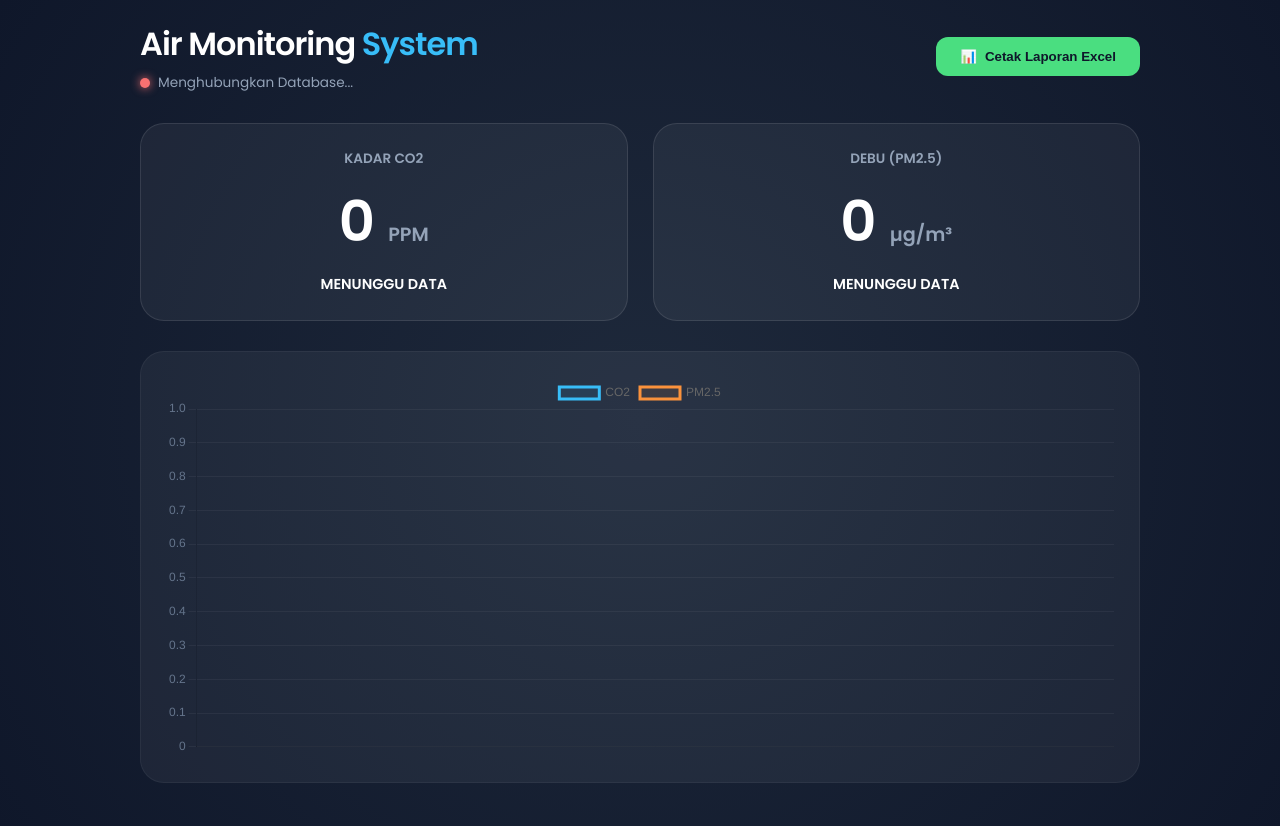
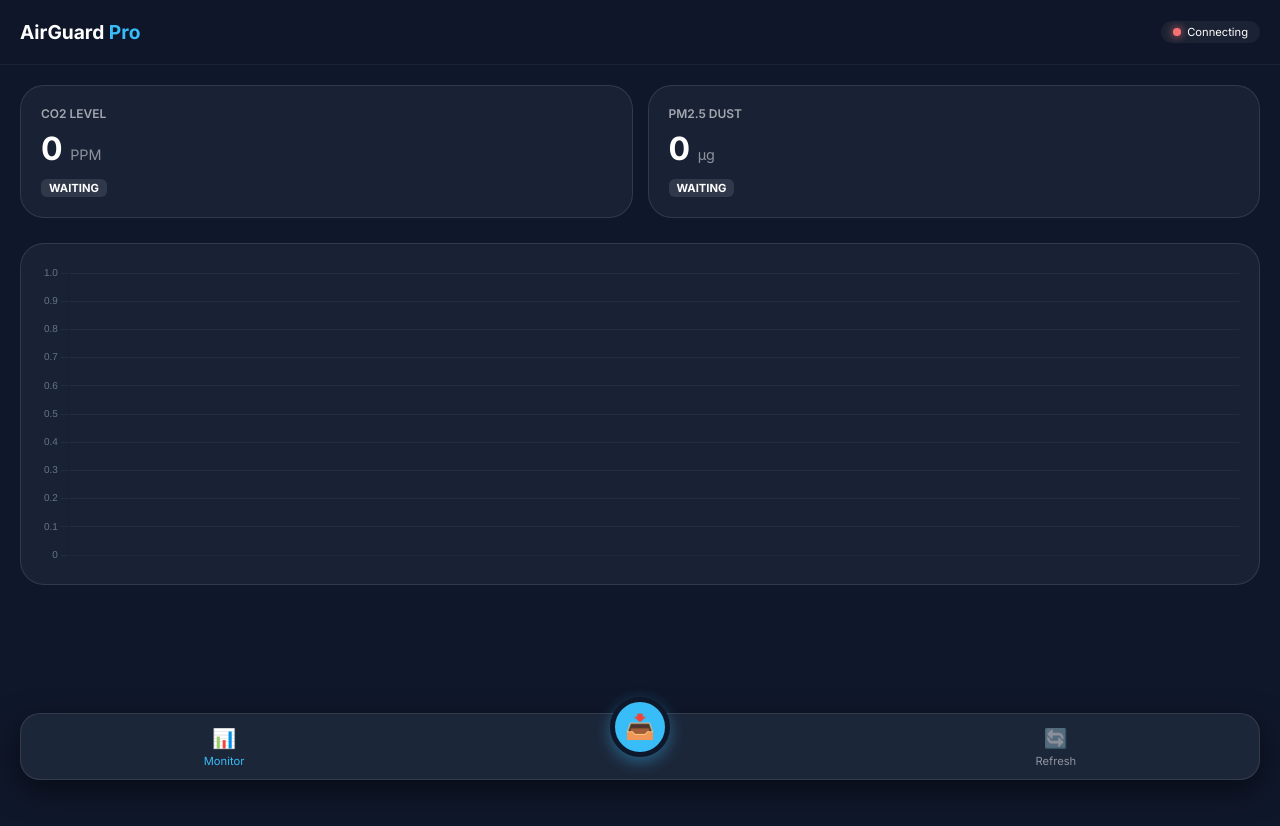
Before and after one commit to risaldijufri141/monitoring_kualitas_udara, a plain HTML site: page index.html in a window 1280 px wide. After the commit the page ends 800 px from the top, so only its background shows below. Drawn offline with nearby package versions, Linux system fonts and the light colour scheme; no server answers.

Commit message:
Add files via upload

```diff
--- a/index.html
+++ b/index.html
@@ -2,255 +2,310 @@
 <html lang="id">
 <head>
     <meta charset="UTF-8">
-    <meta name="viewport" content="width=device-width, initial-scale=1.0">
-    <title>Air Guard Pro - Realtime Dashboard</title>
+    <meta name="viewport" content="width=device-width, initial-scale=1.0, maximum-scale=1.0, user-scalable=no">
+    <meta name="theme-color" content="#0f172a">
+    <meta name="apple-mobile-web-app-capable" content="yes">
+    <meta name="apple-mobile-web-app-status-bar-style" content="black-translucent">
+    <title>AirGuard Pro App</title>
 
     <script src="https://www.gstatic.com/firebasejs/8.10.1/firebase-app.js"></script>
     <script src="https://www.gstatic.com/firebasejs/8.10.1/firebase-database.js"></script>
     <script src="https://cdn.jsdelivr.net/npm/chart.js"></script>
     <script src="https://cdnjs.cloudflare.com/ajax/libs/xlsx/0.18.5/xlsx.full.min.js"></script>
-    <link href="https://fonts.googleapis.com/css2?family=Poppins:wght@300;400;600&display=swap" rel="stylesheet">
+    <link href="https://fonts.googleapis.com/css2?family=Inter:wght@400;600;700&display=swap" rel="stylesheet">
 
     <style>
         :root {
-            --bg-color: #0f172a;
-            --card-bg: rgba(255, 255, 255, 0.05);
-            --primary-blue: #38bdf8;
+            --primary: #38bdf8;
+            --bg: #0f172a;
+            --card: rgba(30, 41, 59, 0.7);
             --success: #4ade80;
             --danger: #f87171;
-            --text-muted: #94a3b8;
         }
 
         body {
-            font-family: 'Poppins', sans-serif;
-            background-color: var(--bg-color);
-            background-image: radial-gradient(circle at 50% 50%, #1e293b 0%, #0f172a 100%);
-            color: white; margin: 0; min-height: 100vh; padding: 20px;
+            font-family: 'Inter', sans-serif;
+            background: var(--bg);
+            color: white;
+            margin: 0;
+            padding: 0;
+            overflow-x: hidden;
+            -webkit-tap-highlight-color: transparent;
         }
 
-        .container { max-width: 1000px; margin: 0 auto; }
+        /* App Header */
+        .app-header {
+            position: sticky;
+            top: 0;
+            background: rgba(15, 23, 42, 0.8);
+            backdrop-filter: blur(10px);
+            padding: 20px;
+            display: flex;
+            justify-content: space-between;
+            align-items: center;
+            z-index: 100;
+            border-bottom: 1px solid rgba(255,255,255,0.05);
+        }
 
-        header { display: flex; justify-content: space-between; align-items: center; margin-bottom: 30px; }
+        .brand { font-weight: 700; font-size: 1.2rem; }
+        .brand span { color: var(--primary); }
 
-        .status-badge {
-            background: var(--card-bg); padding: 8px 16px; border-radius: 20px;
-            font-size: 0.8rem; display: flex; align-items: center; gap: 8px;
+        .status-pill {
+            padding: 4px 12px;
+            border-radius: 20px;
+            font-size: 0.7rem;
+            display: flex;
+            align-items: center;
+            gap: 6px;
+            background: rgba(255,255,255,0.05);
+        }
+
+        .dot { width: 8px; height: 8px; border-radius: 50%; }
+        .online { background: var(--success); box-shadow: 0 0 8px var(--success); }
+        .offline { background: var(--danger); box-shadow: 0 0 8px var(--danger); }
+
+        /* Main Content */
+        .app-container { padding: 20px; padding-bottom: 100px; }
+
+        .app-grid {
+            display: grid;
+            grid-template-columns: 1fr 1fr;
+            gap: 15px;
+            margin-bottom: 25px;
+        }
+
+        .app-card {
+            background: var(--card);
+            border-radius: 24px;
+            padding: 20px;
+            border: 1px solid rgba(255,255,255,0.1);
+            position: relative;
+            overflow: hidden;
+        }
+
+        .card-label { color: var(--text-muted); font-size: 0.75rem; font-weight: 600; opacity: 0.6; }
+        .card-value { font-size: 2rem; font-weight: 700; margin: 8px 0; }
+        .card-unit { font-size: 0.9rem; font-weight: 400; opacity: 0.5; }
+        .card-status { font-size: 0.7rem; font-weight: 700; padding: 2px 8px; border-radius: 6px; background: rgba(255,255,255,0.1); display: inline-block; }
+
+        /* Chart Section */
+        .chart-container {
+            background: var(--card);
+            border-radius: 24px;
+            padding: 20px;
+            height: 300px;
             border: 1px solid rgba(255,255,255,0.1);
         }
-        .dot { height: 10px; width: 10px; border-radius: 50%; transition: 0.3s; }
-        .dot-online { background: var(--success); box-shadow: 0 0 10px var(--success); }
-        .dot-offline { background: var(--danger); box-shadow: 0 0 10px var(--danger); }
 
-        .grid { display: grid; grid-template-columns: repeat(auto-fit, minmax(280px, 1fr)); gap: 25px; }
-        .card { background: var(--card-bg); padding: 25px; border-radius: 24px; border: 1px solid rgba(255,255,255,0.1); text-align: center; }
-        .value { font-size: 3.5rem; font-weight: 600; margin: 10px 0; }
-        .unit { font-size: 1.2rem; color: var(--text-muted); }
+        /* Bottom Navigation Bar */
+        .bottom-nav {
+            position: fixed;
+            bottom: 20px;
+            left: 20px;
+            right: 20px;
+            background: rgba(30, 41, 59, 0.9);
+            backdrop-filter: blur(15px);
+            height: 65px;
+            border-radius: 20px;
+            display: flex;
+            justify-content: space-around;
+            align-items: center;
+            border: 1px solid rgba(255,255,255,0.1);
+            box-shadow: 0 10px 30px rgba(0,0,0,0.5);
+            z-index: 1000;
+        }
 
-        .btn-excel {
-            background: var(--success); color: #0f172a; padding: 12px 24px;
-            border-radius: 12px; border: none; font-weight: 600; cursor: pointer;
-            transition: 0.3s; display: flex; align-items: center; gap: 8px;
+        .nav-item {
+            text-align: center;
+            color: white;
+            opacity: 0.5;
+            text-decoration: none;
+            font-size: 0.7rem;
+            display: flex;
+            flex-direction: column;
+            gap: 4px;
+            cursor: pointer;
         }
-        .btn-excel:hover { transform: translateY(-2px); box-shadow: 0 4px 15px rgba(74, 222, 128, 0.3); }
 
-        .chart-section { background: var(--card-bg); margin-top: 30px; padding: 25px; border-radius: 24px; height: 380px; border: 1px solid rgba(255,255,255,0.05); }
+        .nav-item.active { opacity: 1; color: var(--primary); }
+        .nav-icon { font-size: 1.2rem; }
 
-        .good { color: var(--success); }
-        .critical { color: var(--danger); }
-        .offline-text { opacity: 0.2; }
+        /* Excel Button Specific */
+        #btn-export {
+            background: var(--primary);
+            color: var(--bg);
+            width: 50px;
+            height: 50px;
+            border-radius: 50%;
+            display: flex;
+            align-items: center;
+            justify-content: center;
+            margin-top: -40px;
+            border: 5px solid var(--bg);
+            box-shadow: 0 5px 15px rgba(56, 189, 248, 0.4);
+        }
+
+        @keyframes pulse {
+            0% { transform: scale(1); }
+            50% { transform: scale(1.05); }
+            100% { transform: scale(1); }
+        }
+        .critical-val { color: var(--danger); animation: pulse 1s infinite; }
     </style>
 </head>
 <body>
 
-    <div class="container">
-        <header>
-            <div>
-                <h1 style="margin:0; letter-spacing: -1px;">Air Monitoring <span style="color: var(--primary-blue);">System</span></h1>
-                <div style="display: flex; align-items: center; gap: 8px; margin-top: 5px;">
-                    <div id="conn-dot" class="dot dot-offline"></div>
-                    <span id="conn-text" style="color: var(--text-muted); font-size: 0.85rem;">Menghubungkan Database...</span>
+    <header class="app-header">
+        <div class="brand">AirGuard <span>Pro</span></div>
+        <div class="status-pill">
+            <div id="status-dot" class="dot offline"></div>
+            <span id="status-text">Connecting</span>
         </div>
-            </div>
-            <button class="btn-excel" onclick="exportToExcel()">
-                <span>📊</span> Cetak Laporan Excel
-            </button>
     </header>
 
-        <div class="grid">
-            <div class="card">
-                <div style="color: var(--text-muted); font-size: 0.85rem; font-weight: 600;">KADAR CO2</div>
-                <div id="co2-val" class="value">0 <span class="unit">PPM</span></div>
-                <div id="co2-status" style="font-weight: bold; font-size: 0.9rem;">MENUNGGU DATA</div>
+    <main class="app-container">
+        <div class="app-grid">
+            <div class="app-card">
+                <div class="card-label">CO2 LEVEL</div>
+                <div id="co2-val" class="card-value">0 <span class="card-unit">PPM</span></div>
+                <div id="co2-st" class="card-status">WAITING</div>
             </div>
-            <div class="card">
-                <div style="color: var(--text-muted); font-size: 0.85rem; font-weight: 600;">DEBU (PM2.5)</div>
-                <div id="pm-val" class="value">0 <span class="unit">µg/m³</span></div>
-                <div id="pm-status" style="font-weight: bold; font-size: 0.9rem;">MENUNGGU DATA</div>
+            <div class="app-card">
+                <div class="card-label">PM2.5 DUST</div>
+                <div id="pm-val" class="card-value">0 <span class="card-unit">µg</span></div>
+                <div id="pm-st" class="card-status">WAITING</div>
             </div>
         </div>
 
-        <div class="chart-section">
-            <canvas id="airChart"></canvas>
+        <div class="chart-container">
+            <canvas id="mainChart"></canvas>
         </div>
+    </main>
+
+    <nav class="bottom-nav">
+        <div class="nav-item active">
+            <span class="nav-icon">📊</span>
+            <span>Monitor</span>
         </div>
+        <div onclick="exportToExcel()" id="btn-export">
+            <span style="font-size: 1.5rem;">📥</span>
+        </div>
+        <div class="nav-item" onclick="window.location.reload()">
+            <span class="nav-icon">🔄</span>
+            <span>Refresh</span>
+        </div>
+    </nav>
 
     <script>
-    // --- KONFIGURASI FIREBASE ANDA ---
+        // --- Firebase Config ---
         const firebaseConfig = {
             apiKey: "AIzaSyAeNo2FiRyRsYkt3yNlaoTjKYehA8KDiV8",
-        authDomain: "air-quality-monitoring-97365.firebaseapp.com",
             databaseURL: "https://air-quality-monitoring-97365-default-rtdb.asia-southeast1.firebasedatabase.app",
             projectId: "air-quality-monitoring-97365",
-        storageBucket: "air-quality-monitoring-97365.firebasestorage.app",
-        messagingSenderId: "590239845593",
-        appId: "1:590239845593:web:3ed3af84a5d260afbc02c8",
-        measurementId: "G-JRT6KTCJ4J"
         };
-
         firebase.initializeApp(firebaseConfig);
         const db = firebase.database();
 
         let chart;
-    let excelBuffer = [];
-    let lastActive = Date.now();
-    let isSystemDown = true;
+        let excelData = [];
+        let lastSync = Date.now();
 
-    // --- DETEKSI OFFLINE (Auto-Zero jika 15 detik tidak ada data) ---
-    setInterval(() => {
-        if (!isSystemDown && (Date.now() - lastActive > 15000)) {
-            triggerOffline();
+        // Initialize App
+        function initApp() {
+            const ctx = document.getElementById('mainChart').getContext('2d');
+            chart = new Chart(ctx, {
+                type: 'line',
+                data: { labels: [], datasets: [
+                    { label: 'CO2', borderColor: '#38bdf8', data: [], tension: 0.4, fill: true, backgroundColor: 'rgba(56, 189, 248, 0.05)', pointRadius: 0 },
+                    { label: 'PM2.5', borderColor: '#fb923c', data: [], tension: 0.4, fill: true, backgroundColor: 'rgba(251, 146, 60, 0.05)', pointRadius: 0 }
+                ]},
+                options: {
+                    responsive: true, maintainAspectRatio: false,
+                    plugins: { legend: { display: false } },
+                    scales: {
+                        x: { grid: { display: false }, ticks: { color: '#64748b', font: { size: 10 } } },
+                        y: { grid: { color: 'rgba(255,255,255,0.05)' }, ticks: { color: '#64748b', font: { size: 10 } } }
                     }
-    }, 5000);
-
-    function triggerOffline() {
-        isSystemDown = true;
-        document.getElementById('conn-dot').className = "dot dot-offline";
-        document.getElementById('conn-text').innerText = "Status: Perangkat Offline";
-
-        document.getElementById('co2-val').innerHTML = `0 <span class="unit">PPM</span>`;
-        document.getElementById('pm-val').innerHTML = `0 <span class="unit">µg/m³</span>`;
-        document.getElementById('co2-val').classList.add('offline-text');
-        document.getElementById('pm-val').classList.add('offline-text');
-
-        document.getElementById('co2-status').innerText = "OFFLINE";
-        document.getElementById('pm-status').innerText = "OFFLINE";
                 }
-
-    // --- INISIALISASI MONITORING ---
-    function init() {
-        initChart();
-
-        // Mengambil data dari path 'monitoring' secara Realtime
-        db.ref('monitoring').on('value', snapshot => {
-            if (!snapshot.exists()) {
-                document.getElementById('conn-text').innerText = "Database Kosong";
-                return;
-            }
-
-            lastActive = Date.now();
-            isSystemDown = false;
-            document.getElementById('conn-dot').className = "dot dot-online";
-            document.getElementById('conn-text').innerText = "Status: Terhubung (Online)";
-            document.getElementById('co2-val').classList.remove('offline-text');
-            document.getElementById('pm-val').classList.remove('offline-text');
-
-            const labels = [], co2s = [], pms = [];
-            excelBuffer = []; // Reset buffer setiap ada pembaruan agar data di Excel akurat
-
-            snapshot.forEach(child => {
-                const data = child.val();
-
-                // Konversi waktu dari ESP32 atau sistem ke format lokal Indonesia
-                // Kita gunakan objek Date agar di Excel muncul Tanggal & Jam terpisah
-                const now = new Date();
-                const tgl = now.toLocaleDateString('id-ID');
-                const jam = now.toLocaleTimeString('id-ID');
-
-                // Masukkan ke penampung Excel
-                excelBuffer.push({
-                    "Tanggal": tgl,
-                    "Jam": jam,
-                    "CO2 (PPM)": Math.round(data.co2),
-                    "PM2.5 (ug/m3)": Math.round(data.pm25),
-                    "Status": (data.co2 > 1000 || data.pm25 > 35) ? "BURUK" : "BAIK"
             });
 
-                // Penampung Grafik
-                labels.push(jam.substring(0, 5)); // Ambil HH:MM saja
-                co2s.push(data.co2);
-                pms.push(data.pm25);
+            db.ref('monitoring').on('value', snap => {
+                if(!snap.exists()) return;
+                lastSync = Date.now();
+                updateOnlineStatus(true);
 
-                // Update Angka di Card
-                updateDisplay('co2', data.co2);
-                updateDisplay('pm', data.pm25);
+                let labels = [], co2s = [], pms = [];
+                excelData = [];
+
+                snap.forEach(child => {
+                    const d = child.val();
+                    const time = new Date();
+                    const timeStr = time.toLocaleTimeString('id-ID', {hour:'2-digit', minute:'2-digit'});
+
+                    labels.push(timeStr);
+                    co2s.push(d.co2);
+                    pms.push(d.pm25);
+
+                    excelData.push({
+                        "Waktu": time.toLocaleString(),
+                        "CO2": Math.round(d.co2),
+                        "PM2.5": Math.round(d.pm25)
                     });
 
-            // Update Grafik (Tampilkan 20 data terbaru)
-            chart.data.labels = labels.slice(-20);
-            chart.data.datasets[0].data = co2s.slice(-20);
-            chart.data.datasets[1].data = pms.slice(-20);
+                    updateUI('co2', d.co2);
+                    updateUI('pm', d.pm25);
+                });
+
+                chart.data.labels = labels.slice(-15);
+                chart.data.datasets[0].data = co2s.slice(-15);
+                chart.data.datasets[1].data = pms.slice(-15);
                 chart.update();
             });
         }
 
-    function updateDisplay(type, val) {
-        const valueEl = document.getElementById(type + '-val');
-        const statusEl = document.getElementById(type + '-status');
+        function updateUI(type, val) {
+            const el = document.getElementById(type + '-val');
+            const st = document.getElementById(type + '-st');
             const limit = (type === 'co2') ? 1000 : 35;
-        const unit = (type === 'co2') ? 'PPM' : 'µg/m³';
 
-        valueEl.innerHTML = `${Math.round(val)} <span class="unit">${unit}</span>`;
+            el.innerHTML = `${Math.round(val)} <span class="card-unit">${type=='co2'?'PPM':'µg'}</span>`;
 
-        if (val > limit) {
-            valueEl.className = "value critical";
-            statusEl.innerText = "KONDISI BURUK";
-            statusEl.style.color = "var(--danger)";
+            if(val > limit) {
+                el.classList.add('critical-val');
+                st.innerText = "BAHAYA";
+                st.style.color = "#f87171";
             } else {
-            valueEl.className = "value good";
-            statusEl.innerText = "KONDISI SEHAT";
-            statusEl.style.color = "var(--success)";
+                el.classList.remove('critical-val');
+                st.innerText = "AMAN";
+                st.style.color = "#4ade80";
             }
         }
 
-    function initChart() {
-        const ctx = document.getElementById('airChart').getContext('2d');
-        chart = new Chart(ctx, {
-            type: 'line',
-            data: { labels: [], datasets: [
-                { label: 'CO2', borderColor: '#38bdf8', data: [], tension: 0.4, fill: true, backgroundColor: 'rgba(56, 189, 248, 0.1)' },
-                { label: 'PM2.5', borderColor: '#fb923c', data: [], tension: 0.4, fill: true, backgroundColor: 'rgba(251, 146, 60, 0.1)' }
-            ]},
-            options: {
-                responsive: true, maintainAspectRatio: false,
-                scales: {
-                    y: { grid: { color: 'rgba(255,255,255,0.05)' }, ticks: { color: '#64748b' } },
-                    x: { ticks: { color: '#64748b' } }
-                }
-            }
-        });
+        function updateOnlineStatus(isOnline) {
+            const dot = document.getElementById('status-dot');
+            const txt = document.getElementById('status-text');
+            dot.className = isOnline ? 'dot online' : 'dot offline';
+            txt.innerText = isOnline ? 'Live Monitoring' : 'Offline';
         }
 
-    // --- FUNGSI CETAK EXCEL ---
+        // Auto-Offline Detection
+        setInterval(() => {
+            if(Date.now() - lastSync > 15000) {
+                updateOnlineStatus(false);
+                document.getElementById('co2-val').innerHTML = `0 <span class="card-unit">PPM</span>`;
+                document.getElementById('pm-val').innerHTML = `0 <span class="card-unit">µg</span>`;
+            }
+        }, 5000);
+
         function exportToExcel() {
-        if (excelBuffer.length === 0) {
-            alert("Tidak ada data untuk dicetak!");
-            return;
+            if(excelData.length === 0) return alert("Data kosong");
+            const ws = XLSX.utils.json_to_sheet(excelData);
+            const wb = XLSX.utils.book_new();
+            XLSX.utils.book_append_sheet(wb, ws, "Data");
+            XLSX.writeFile(wb, "AirGuard_Report.xlsx");
         }
 
-        // Membuat Worksheet
-        const ws = XLSX.utils.json_to_sheet(excelBuffer);
-        const wb = XLSX.utils.book_new();
-        XLSX.utils.book_append_sheet(wb, ws, "Hasil Monitoring");
-
-        // Nama file sesuai tanggal saat ini
-        const d = new Date();
-        const namaFile = `Laporan_AirQuality_${d.getDate()}-${d.getMonth()+1}-${d.getFullYear()}.xlsx`;
-
-        // Proses download
-        XLSX.writeFile(wb, namaFile);
-    }
-
-    init();
+        initApp();
     </script>
 </body>
 </html>
```
Lines whose indentation alone changed are shown as unchanged.
